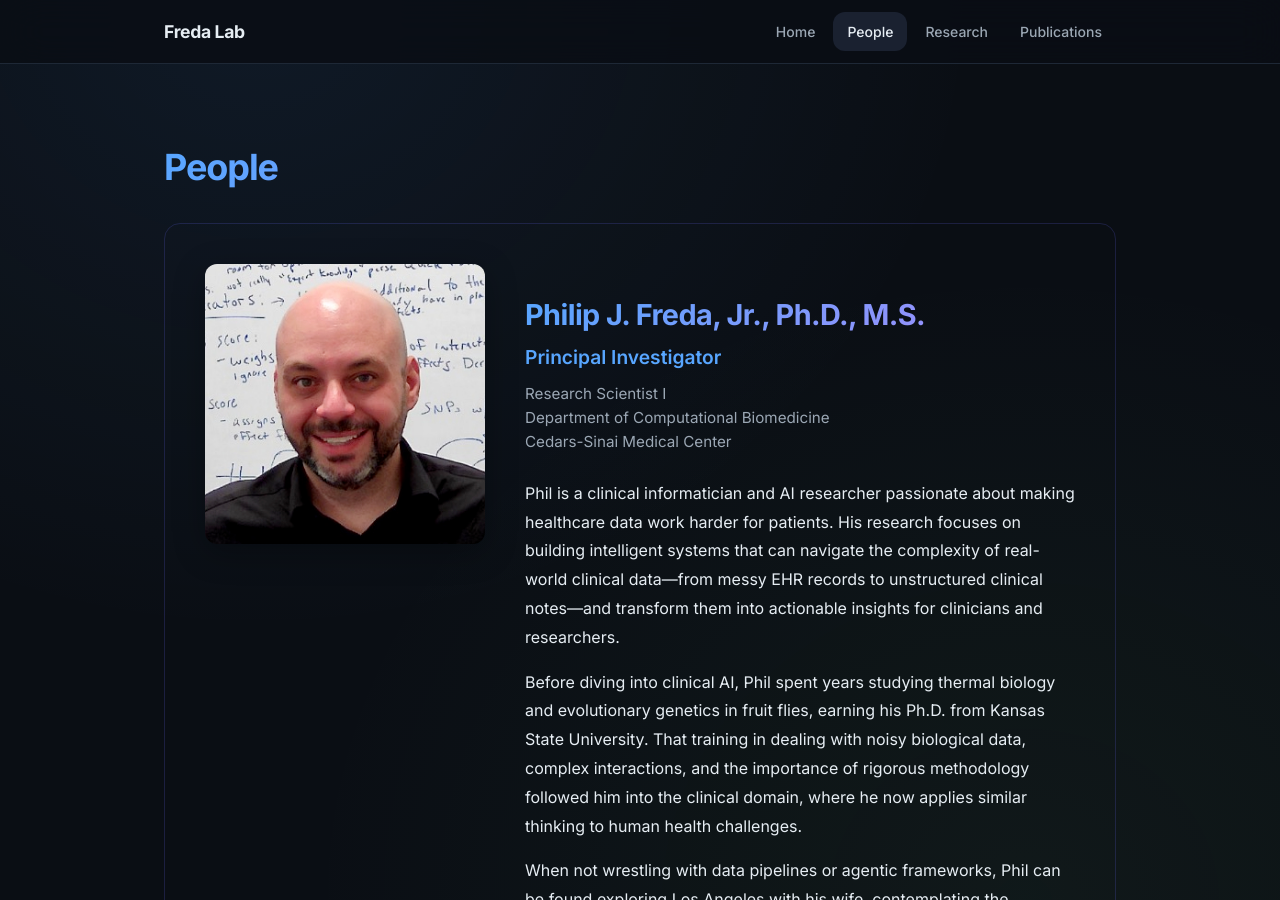
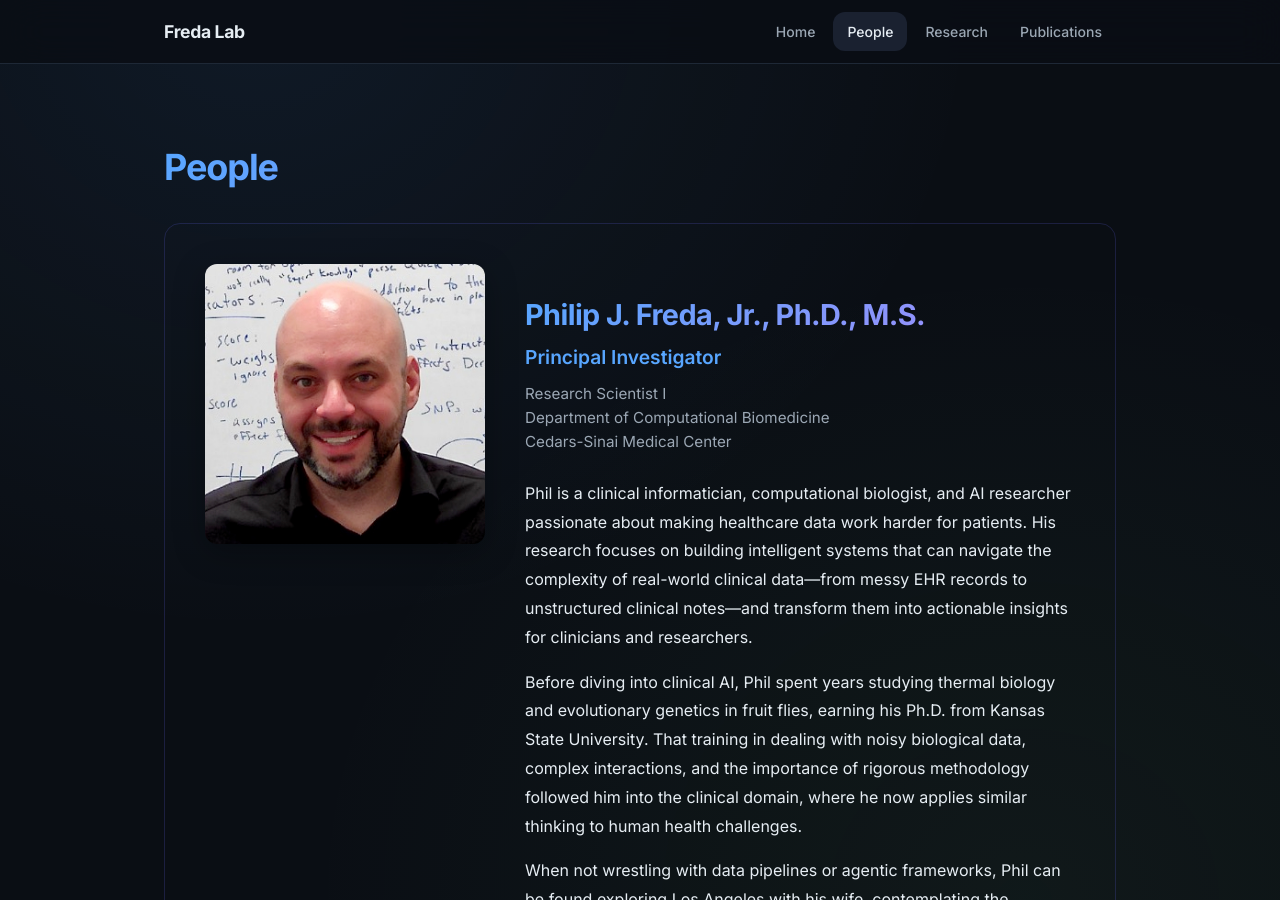
Before and after one commit to pfreda/pfreda.github.io, a Jekyll site: the page built from people.md, in a window 1280 px wide and 900 px high. Built offline with Jekyll 4.4.1, drawn with Linux system fonts in a browser that asks for light colours.

Commit message:
Add computational biologist to bio description
Co-Authored-By: Claude Opus 4.5 <noreply@anthropic.com>

```diff
--- a/people.md
+++ b/people.md
@@ -15,7 +15,7 @@ title: People
     <p class="person-affiliation">Research Scientist I<br>Department of Computational Biomedicine<br>Cedars-Sinai Medical Center</p>
 
     <div class="person-bio">
-      <p>Phil is a clinical informatician and AI researcher passionate about making healthcare data work harder for patients. His research focuses on building intelligent systems that can navigate the complexity of real-world clinical data—from messy EHR records to unstructured clinical notes—and transform them into actionable insights for clinicians and researchers.</p>
+      <p>Phil is a clinical informatician, computational biologist, and AI researcher passionate about making healthcare data work harder for patients. His research focuses on building intelligent systems that can navigate the complexity of real-world clinical data—from messy EHR records to unstructured clinical notes—and transform them into actionable insights for clinicians and researchers.</p>
 
       <p>Before diving into clinical AI, Phil spent years studying thermal biology and evolutionary genetics in fruit flies, earning his Ph.D. from Kansas State University. That training in dealing with noisy biological data, complex interactions, and the importance of rigorous methodology followed him into the clinical domain, where he now applies similar thinking to human health challenges.</p>
 
```
